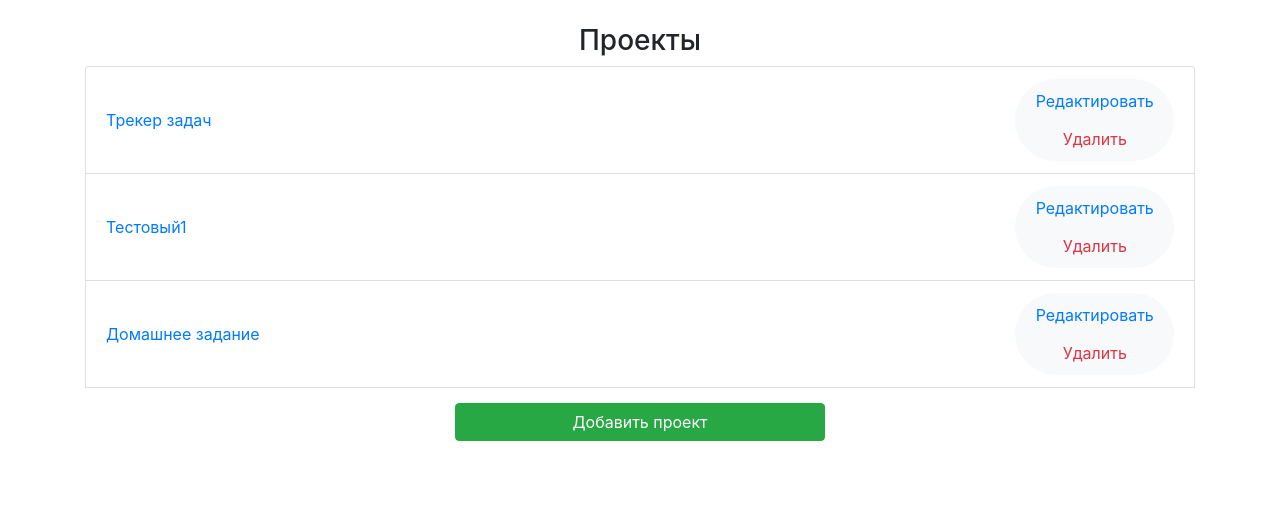
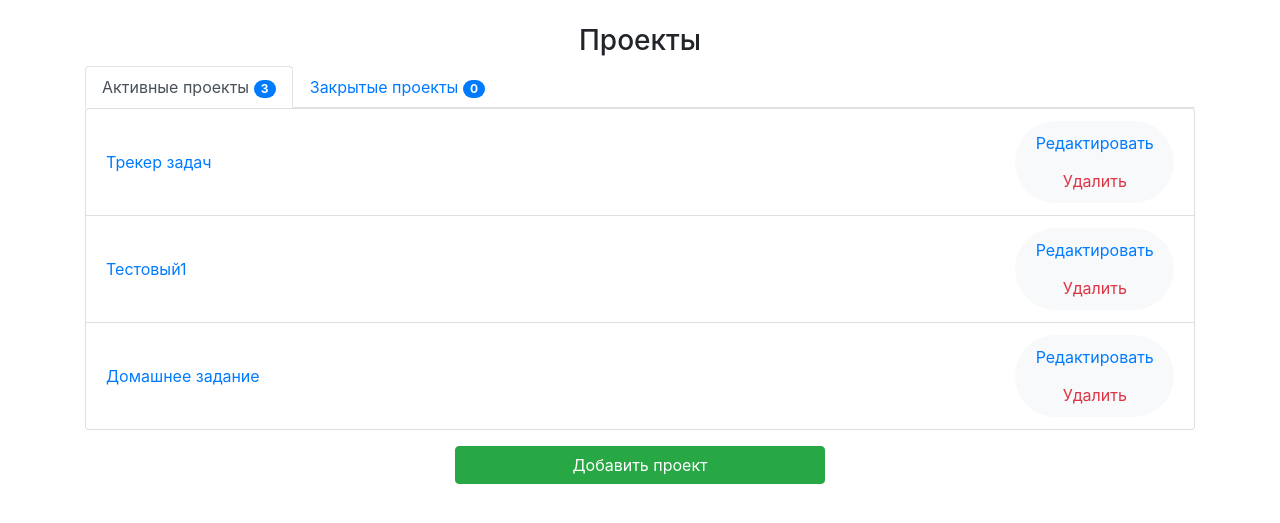
Before and after one commit to arti17/issue_tracker, a Django app: page /projects/ in a window 1280 px wide. Shown: the part 56-579 px from the top of the page. Run offline with Django 3.2, Linux system fonts and the light colour scheme; data comes from the database, SQL or seed files in the repository; some libraries are stand-ins or nearby versions.

Commit message:
Реализована возможность замены статуса у проекта с вариантами выбора "Активный" или "Заблокирован"

```diff
--- a/source/webapp/forms.py
+++ b/source/webapp/forms.py
@@ -3,6 +3,10 @@
 
 
 class IssueForm(forms.ModelForm):
+    def __init__(self, *args, **kwargs):
+        super().__init__(*args, **kwargs)
+        self.fields['project'].queryset = Project.objects.all().filter(status__icontains='active')
+
     class Meta:
         model = Issue
         exclude = ['create_date']
--- /dev/null
+++ b/source/webapp/templates/partial/project_list_partial.html
@@ -0,0 +1,10 @@
+<li class="list-group-item d-flex justify-content-between align-items-center">
+    <a href="{% url 'project_detail' project.pk %}">{{ project }}</a>
+    <span class="badge badge-pill bg-light">
+        <a href="{% url 'update_project' project.pk %}" class="btn text-primary">Редактировать</a>
+        <form action="{% url 'delete_project' project.pk %}" method="POST">
+            {% csrf_token %}
+            <button type="submit" class="btn text-danger">Удалить</button>
+        </form>
+    </span>
+</li>
--- a/source/webapp/templates/partial/single_issue_display.html
+++ b/source/webapp/templates/partial/single_issue_display.html
@@ -5,7 +5,7 @@
             <small class="text-primary">{{ issue.status }}</small>
         </div>
         <hr>
-        <p class="mb-1">{{ issue.description|linebreaks }}</p>
+        <p class="mb-1"><b>Описание:</b> {{ issue.description|linebreaks }}</p>
         <hr>
         <small class="text-muted">Тип: <b class="text-primary">{{ issue.type }}</b></small><br>
         <small class="text-muted">Дата создания: <b class="text-primary">{{ issue.create_date|date:'d.m.Y H:i:s' }}</b></small>
--- a/source/webapp/templates/project/project_detail.html
+++ b/source/webapp/templates/project/project_detail.html
@@ -26,6 +26,8 @@
         </div>
 
     </div>
+    {% if project.status == 'active' %}
     <a href="{% url 'create_project_issue' project.pk %}" class="btn btn-success mt-3 col-4 offset-4">Создать задачу для проекта</a>
+    {% endif %}
     <a href="{% url 'projects_list' %}" class="btn btn-primary mt-3 col-4 offset-4">Назад</a>
 {% endblock %}
--- a/source/webapp/templates/project/project_list.html
+++ b/source/webapp/templates/project/project_list.html
@@ -4,29 +4,34 @@
 
 {% block body %}
     <h3 class="text-center">Проекты</h3>
-    {% if errors %}
-        <div class="alert alert-danger" role="alert">
-            <span class="text-center">Невозможно удалить проект, так как есть связанные с ним задачи.</span>
+    <nav>
+        <div class="nav nav-tabs" id="nav-tab" role="tablist">
+            <a class="nav-item nav-link active" id="nav-active-projects" data-toggle="tab" href="#nav-active" role="tab"
+               aria-controls="nav-home" aria-selected="true">Активные проекты <span
+                    class="badge badge-primary badge-pill">{{ active_projects|length }}</span></a>
+            <a class="nav-item nav-link" id="nav-blocked-projects" data-toggle="tab" href="#nav-blocked" role="tab"
+               aria-controls="nav-profile" aria-selected="false">Закрытые проекты <span
+                    class="badge badge-primary badge-pill">{{ blocked_projects|length }}</span></a>
         </div>
-        <a href="{% url 'index' %}" class="btn btn-secondary mt-3 col-4 offset-4">Перейти к задачам</a>
-        <a href="{% url 'projects_list' %}" class="btn btn-primary mt-3 col-4 offset-4">Перейти к проектам</a>
-    {% endif %}
-    <ul class="list-group">
-        {% for project in projects %}
-            <li class="list-group-item d-flex justify-content-between align-items-center">
-                <a href="{% url 'project_detail' project.pk %}">{{ project }}</a>
-                <span class="badge badge-pill bg-light">
-                    <a href="{% url 'update_project' project.pk %}" class="btn text-primary">Редактировать</a>
-                    <form action="{% url 'delete_project' project.pk %}" method="POST">
-                        {% csrf_token %}
-                        <button type="submit" class="btn text-danger">Удалить</button>
-                    </form>
-                </span>
-            </li>
-        {% endfor %}
+    </nav>
+    <div class="tab-content" id="nav-tabContent">
+        <div class="tab-pane fade show active" id="nav-active" role="tabpanel" aria-labelledby="nav-active-projects">
+            <ul class="list-group">
+                {% for project in active_projects %}
+                    {% include 'partial/project_list_partial.html' %}
+                {% endfor %}
+            </ul>
+        </div>
 
-        <form action="{% url 'create_project' %}">
-            <button type="submit" class="btn btn-success mt-3 col-4 offset-4">Добавить проект</button>
-        </form>
-    </ul>
+        <div class="tab-pane fade" id="nav-blocked" role="tabpanel" aria-labelledby="nav-blocked-projects">
+            <ul class="list-group">
+                {% for project in blocked_projects %}
+                    {% include 'partial/project_list_partial.html' %}
+                {% endfor %}
+            </ul>
+        </div>
+    </div>
+    <form action="{% url 'create_project' %}">
+        <button type="submit" class="btn btn-success mt-3 col-4 offset-4">Добавить проект</button>
+    </form>
 {% endblock %}
--- a/source/webapp/views/project_views.py
+++ b/source/webapp/views/project_views.py
@@ -3,7 +3,7 @@ from django.urls import reverse
 from django.views.generic import ListView, DetailView, CreateView, DeleteView, UpdateView
 
 from webapp.forms import ProjectForm, IssueProjectForm
-from webapp.models import Project
+from webapp.models import Project, PROJECT_STATUS_BLOCKED, PROJECT_STATUS_ACTIVE
 
 
 class ProjectView(ListView):
@@ -12,7 +12,8 @@ class ProjectView(ListView):
 
     def get_context_data(self, *args, **kwargs):
         context = super().get_context_data(**kwargs)
-        context['projects'] = Project.objects.order_by('create_date')
+        context['active_projects'] = Project.objects.filter(status=PROJECT_STATUS_ACTIVE).order_by('create_date')
+        context['blocked_projects'] = Project.objects.filter(status=PROJECT_STATUS_BLOCKED).order_by('create_date')
         return context
 
 
@@ -51,10 +52,11 @@ class ProjectDeleteView(DeleteView):
     model = Project
 
     def post(self, request, *args, **kwargs):
-        try:
-            return self.delete(request, *args, **kwargs)
-        except BaseException as error:
-            return render(request, 'project/project_list.html', {'errors': error})
+        project_pk = kwargs.get('pk')
+        project = Project.objects.get(pk=project_pk)
+        project.status = PROJECT_STATUS_BLOCKED
+        project.save()
+        return redirect('projects_list')
 
     def get_success_url(self):
         return reverse('projects_list')
```
Also changed, not shown: source/webapp/templates/issue/index.html (+5 -3 lines), source/webapp/views/issue_views.py (+23 -3 lines).
